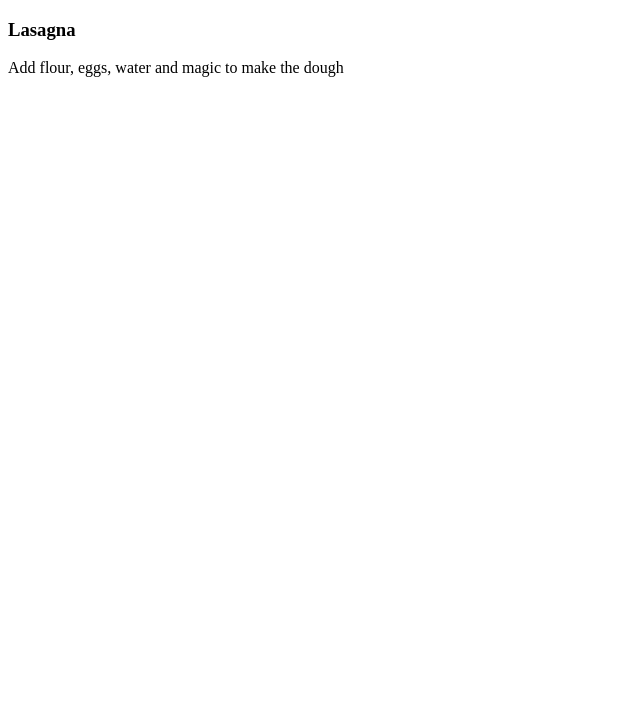
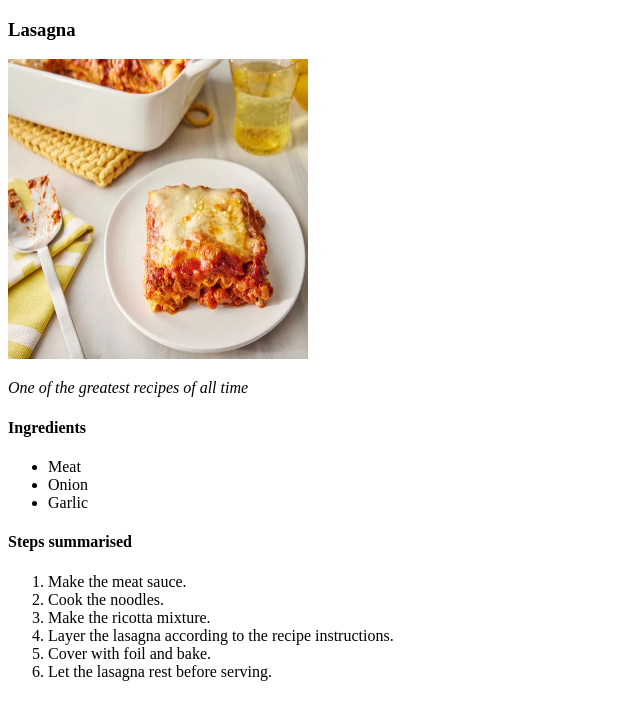
Before and after one commit to Hashbrown354/recipies1, a plain HTML site: page lasagna.html in a window 1280 px wide. Shown: the whole page, without its empty margins (0-640 px from the left). Drawn offline with Linux system fonts and the light colour scheme.

Commit message:
A lot of changes.

```diff
--- a/lasagna.html
+++ b/lasagna.html
@@ -7,6 +7,27 @@
   </head>
   <body>
     <h3>Lasagna</h3>
-    <p>Add flour, eggs, water and magic to make the dough</p>
+    <img
+      src="images/lasagna.webp"
+      alt="Photo of lasagna"
+      height="300"
+      width="300"
+    />
+    <p><em>One of the greatest recipes of all time</em></p>
+    <h4>Ingredients</h4>
+    <ul>
+      <li>Meat</li>
+      <li>Onion</li>
+      <li>Garlic</li>
+    </ul>
+    <h4>Steps summarised</h4>
+    <ol>
+      <li>Make the meat sauce.</li>
+      <li>Cook the noodles.</li>
+      <li>Make the ricotta mixture.</li>
+      <li>Layer the lasagna according to the recipe instructions.</li>
+      <li>Cover with foil and bake.</li>
+      <li>Let the lasagna rest before serving.</li>
+    </ol>
   </body>
 </html>
```
Also changed, not shown: cake.html (added, +22 -0 lines), index.html (+7 -2 lines), pekingDuck.html (added, +20 -0 lines), images/lasagna.webp (added).
